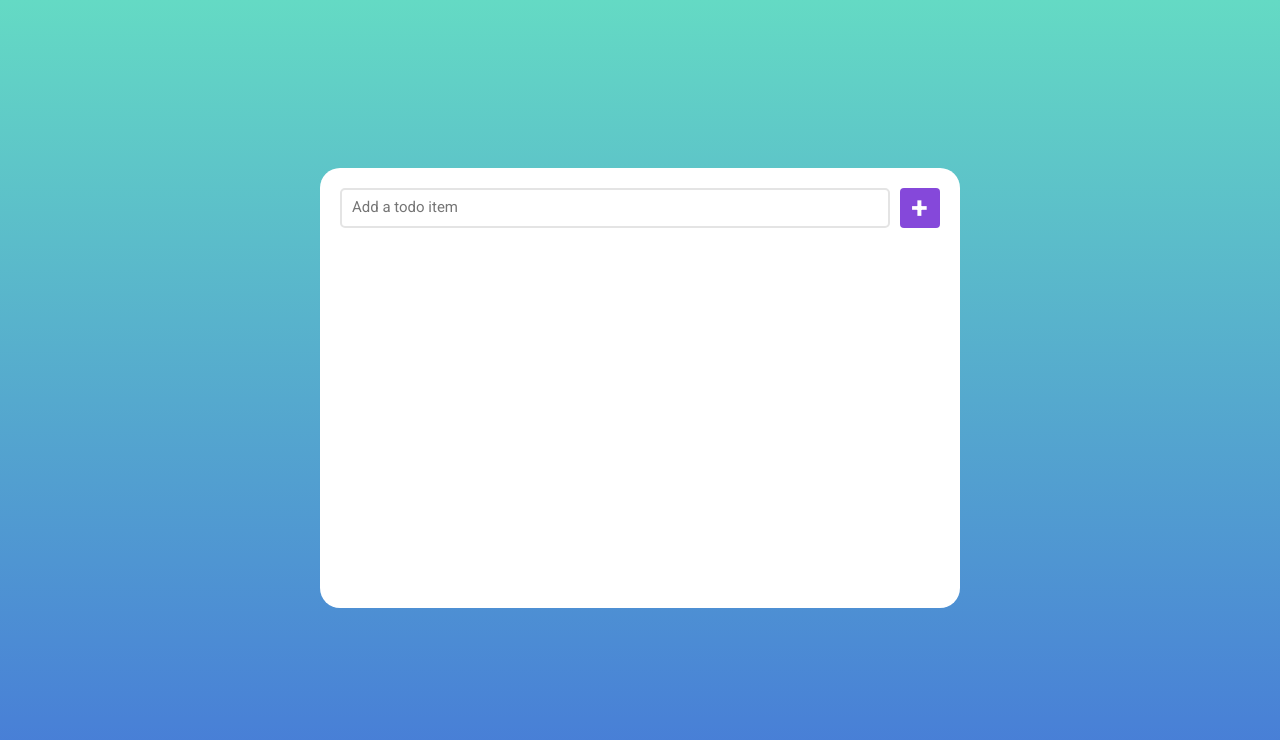
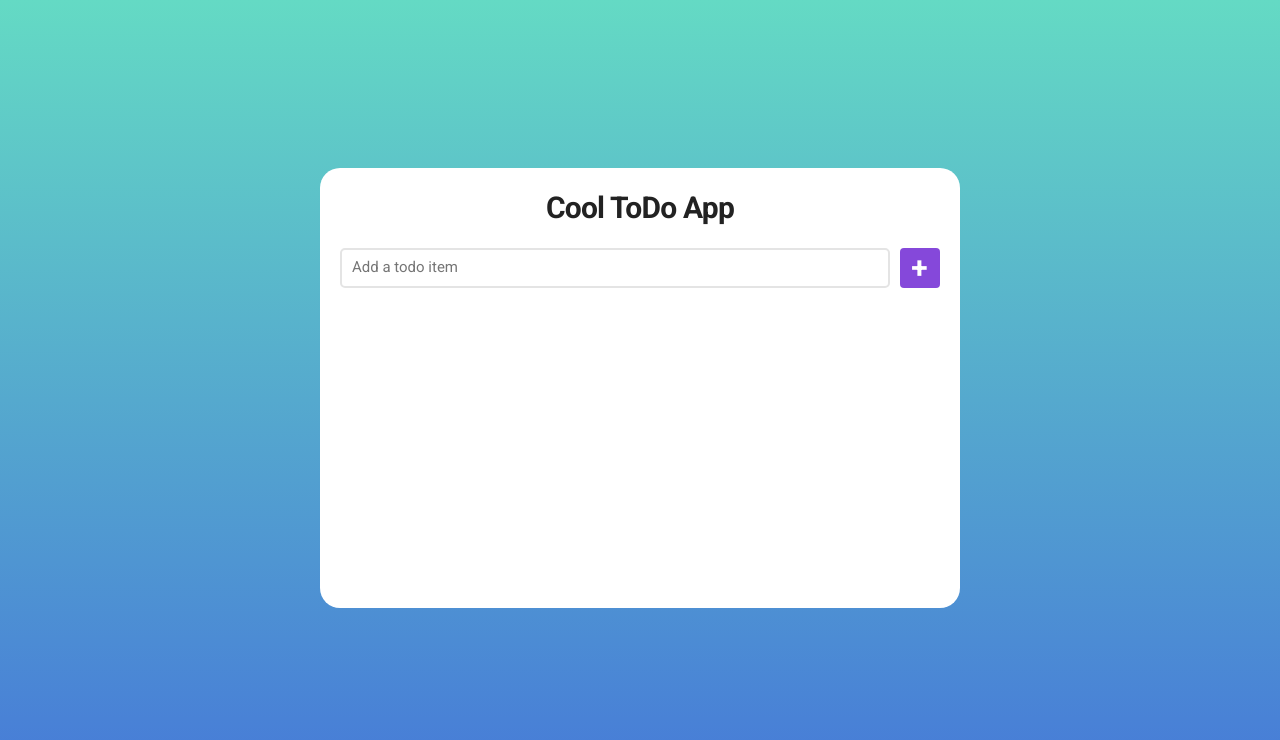
Before and after one commit to MrPancakes39/Todo-React-App, a React (Vite) app: page / in a window 1280 px wide. Shown: the top 740 px of the page. Built offline with nearby package versions, Linux system fonts and the light colour scheme.

Commit message:
Added a title

```diff
--- a/src/App.css
+++ b/src/App.css
@@ -37,6 +37,10 @@ body {
   align-items: center;
 }
 
+.todo-container .title {
+  font-weight: bold;
+}
+
 .todo-container .form-group {
   width: 100%;
   display: flex;
--- a/src/App.tsx
+++ b/src/App.tsx
@@ -3,6 +3,7 @@ import "./App.css";
 function TodoContainer() {
   return (
     <form className="todo-container">
+      <h4 className="title">Cool ToDo App</h4>
       <div className="form-group">
         <input placeholder="Add a todo item" />
         <button type="button">+</button>
```
